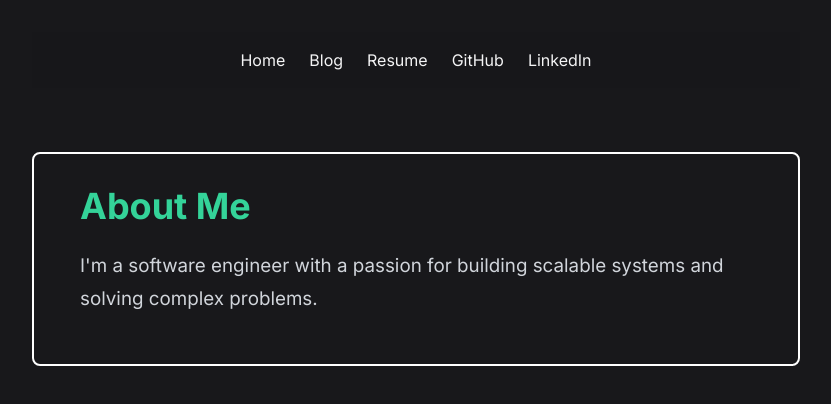
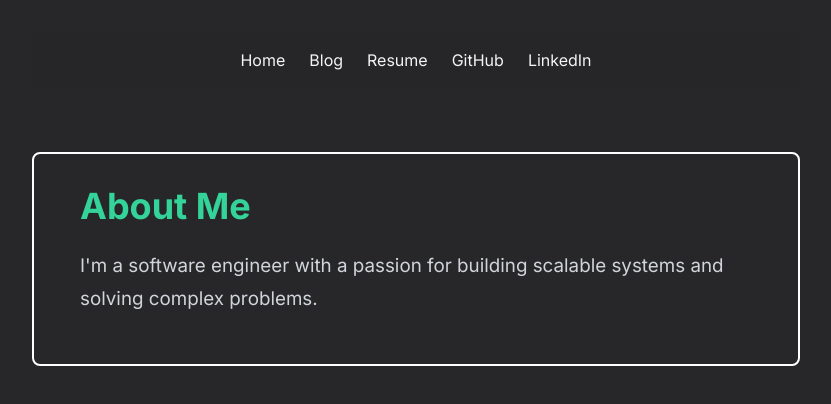
Before and after one commit to wcygan/wcygan.github.io, a SvelteKit app: page /about in a window 1280 px wide. Shown: the top 404 px of the page, without its empty margins (224-1055 px from the left). Built offline with nearby package versions, Linux system fonts and the light colour scheme.

Commit message:
color changes

```diff
--- a/src/app.css
+++ b/src/app.css
@@ -7,7 +7,7 @@ html {
 }
 
 body {
-    @apply bg-zinc-900 text-zinc-100;
+    @apply bg-zinc-800 text-zinc-100;
 }
 
 h1 {
@@ -30,7 +30,7 @@ a {
 
 /* Add styles for blog post cards */
 .post-card {
-    @apply bg-zinc-800 p-6 rounded-lg transition-all duration-200;
+    @apply bg-zinc-700 p-6 rounded-lg transition-all duration-200;
 }
 
 .post-card:hover {
@@ -39,12 +39,12 @@ a {
 
 /* Prism.js theme customization */
 pre[class*="language-"] {
-    @apply my-4 rounded-lg p-4 bg-zinc-800;
+    @apply my-4 rounded-lg p-4 bg-zinc-700;
     overflow-x: auto;
 }
 
 :not(pre) > code {
-    @apply bg-zinc-800 rounded px-1.5 py-0.5 text-sm;
+    @apply bg-zinc-700 rounded px-1.5 py-0.5 text-sm;
 }
 
 .token.comment,
--- a/src/routes/+layout.svelte
+++ b/src/routes/+layout.svelte
@@ -4,7 +4,7 @@
 </script>
 
 <div class="min-h-screen px-4 py-8">
-    <nav class="mb-16 max-w-3xl mx-auto sticky top-0 bg-zinc-900/80 backdrop-blur-sm z-10 p-4">
+    <nav class="mb-16 max-w-3xl mx-auto sticky top-0 bg-zinc-800/80 backdrop-blur-sm z-10 p-4">
         <div class="flex gap-6 justify-center">
             <a href="/" class="text-zinc-100 hover:text-emerald-400 transition-all duration-200">Home</a>
             <a href="/blog" class="text-zinc-100 hover:text-emerald-400 transition-all duration-200">Blog</a>
```
